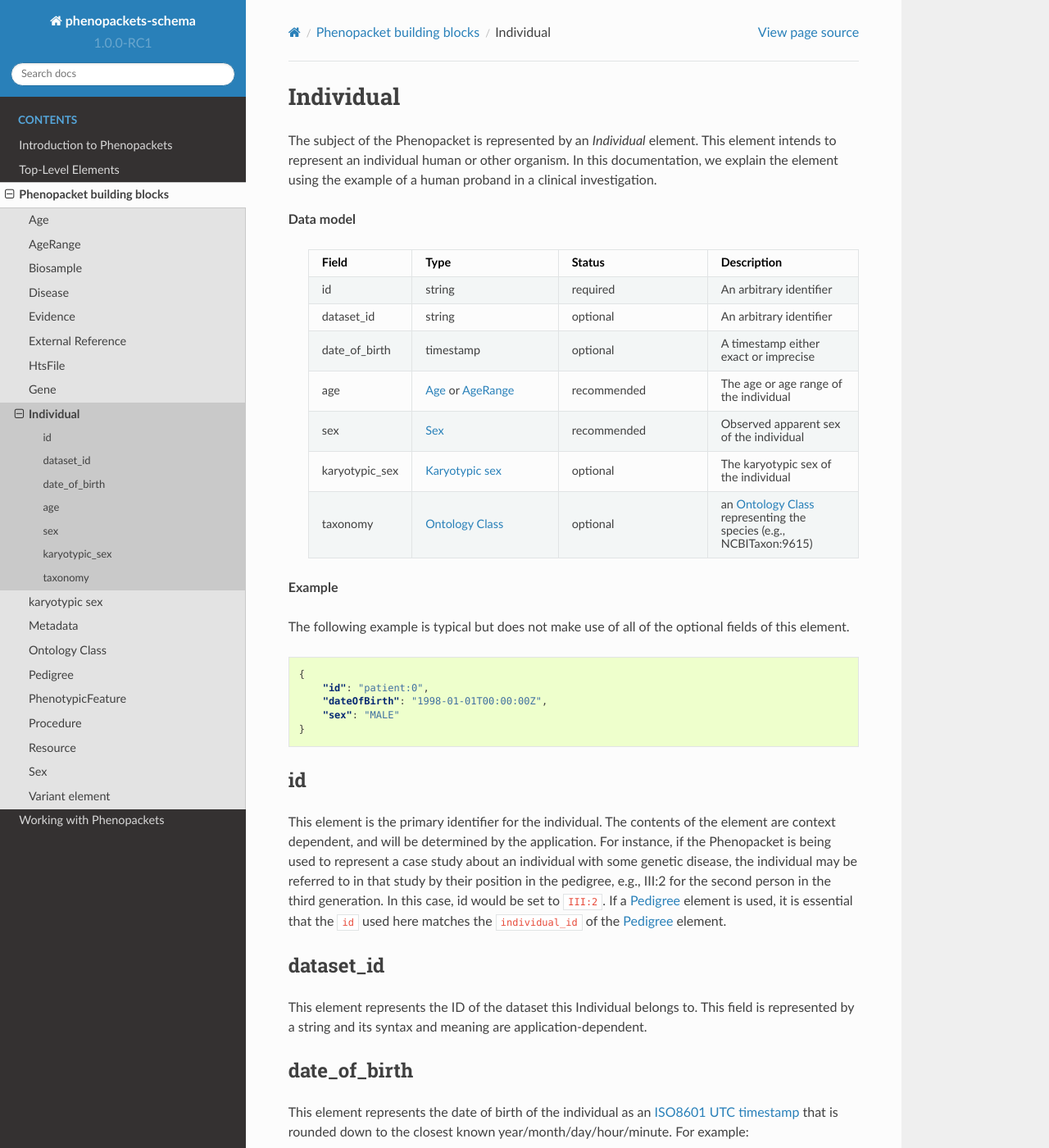
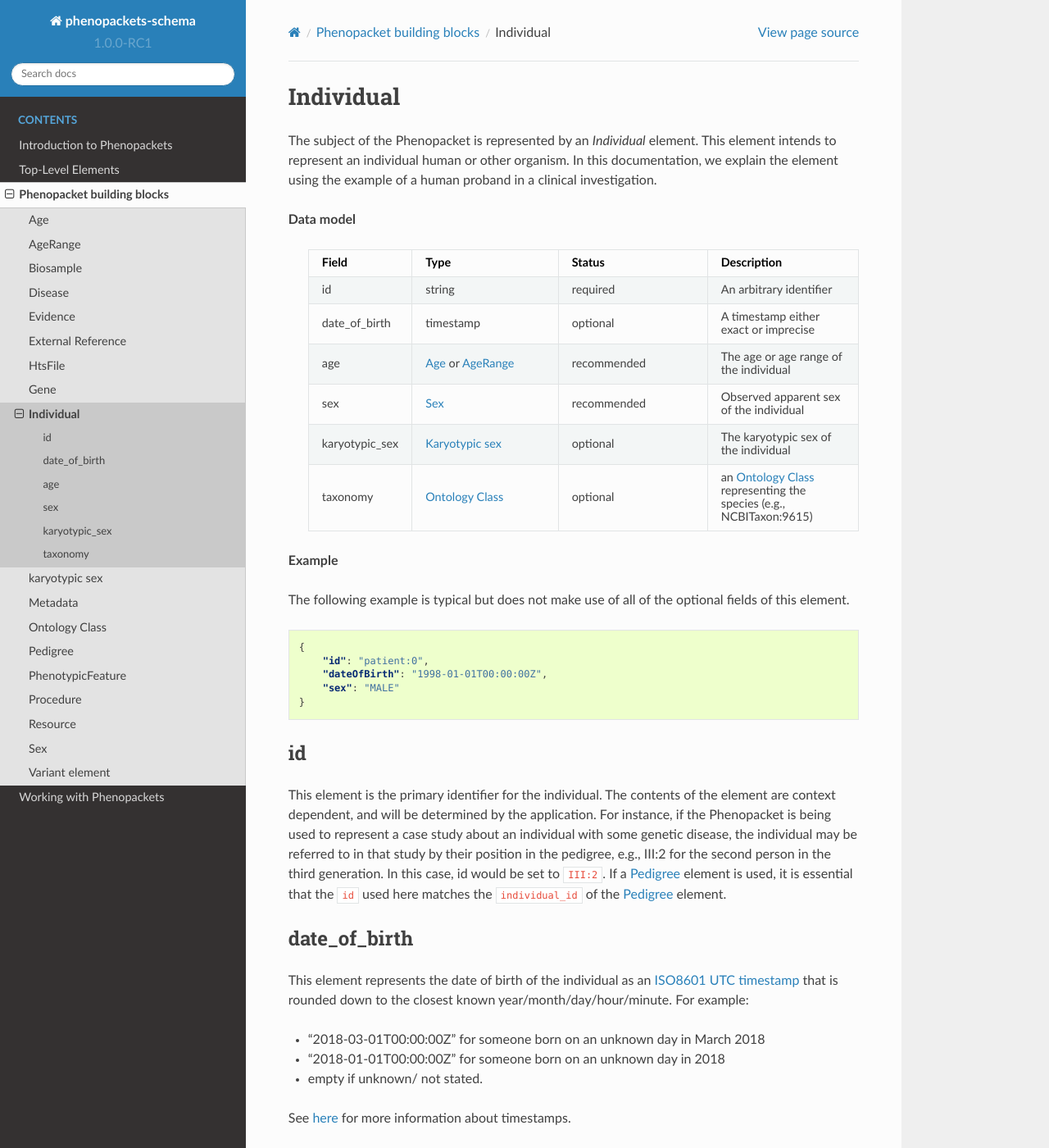
Before and after one commit to phenopackets/phenopacket-schema, a Sphinx documentation site: the page built from docs/individual.rst, in a window 1280 px wide and 1400 px high. Shown: the whole window at 82% size. Built offline with Sphinx 7.4.7 and the Read the Docs theme 2.0.0, drawn with Linux system fonts in a browser that asks for light colours.

Commit message:
#192 remove Individual.dataset_id and Biosample.dataset_id

```diff
--- a/docs/individual.rst
+++ b/docs/individual.rst
@@ -21,10 +21,6 @@ we explain the element using the example of a human proband in a clinical invest
     * - id
       - string
       - required
-      - An arbitrary identifier
-    * - dataset_id
-      - string
-      - optional
       - An arbitrary identifier
     * - date_of_birth
       - timestamp
@@ -69,11 +65,6 @@ an individual with some genetic disease, the individual may be referred to in th
 the pedigree, e.g., III:2 for the second person in the third generation. In this case, id would be set to ``III:2``.
 If a :ref:`pedigree` element is used, it is essential that the ``id`` used here matches the ``individual_id`` of
 the :ref:`pedigree` element.
-
-dataset_id
-~~~~~~~~~~
-This element represents the ID of the dataset this Individual belongs to.
-This field is represented by a string and its syntax and meaning are application-dependent.
 
 date_of_birth
 ~~~~~~~~~~~~~
```
Also changed, not shown: docs/biosample.rst (+0 -10 lines), docs/cancer-example.rst (+1 -8 lines), 1 other file.
